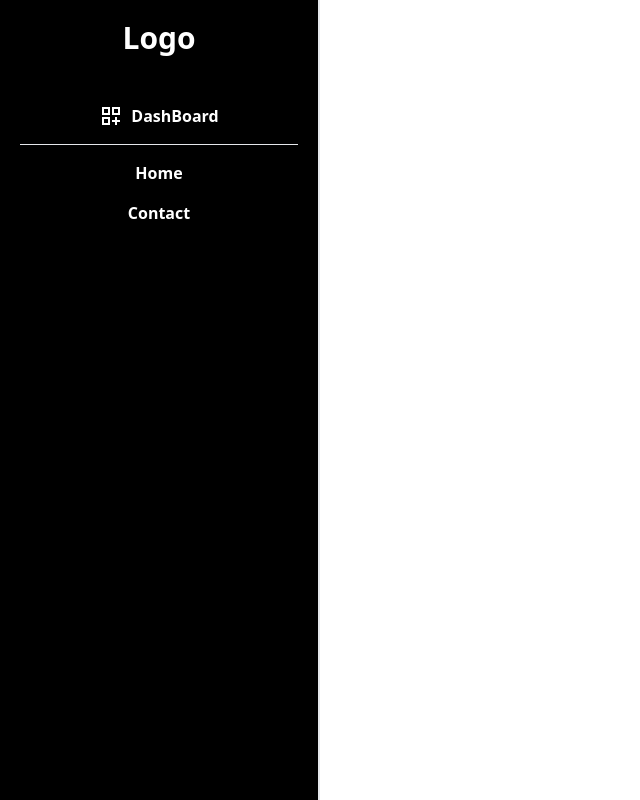
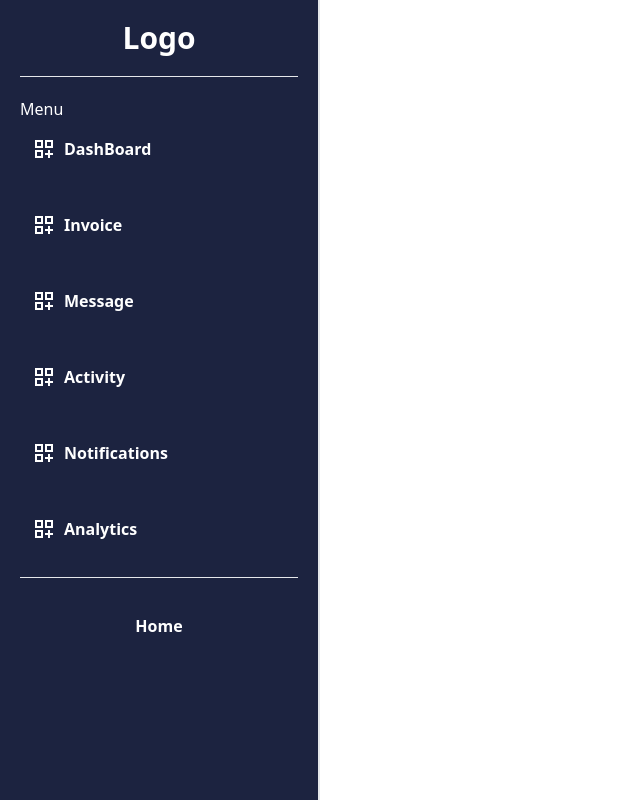
Before and after one commit to Mdforidulislam/winbdClient, a React (Vite) app: page /adminDashboard in a window 1280 px wide. Shown: the whole page, without its empty margins (0-640 px from the left). Built offline with nearby package versions, Linux system fonts and the light colour scheme.

Commit message:
DashNav added

```diff
--- /dev/null
+++ b/src/Components/Shared/DashNav/DashNav.jsx
@@ -0,0 +1,87 @@
+import { NavLink } from "react-router-dom";
+import { MdOutlineDashboardCustomize } from "react-icons/md";
+
+const DashNav = () => {
+    return (
+        <div className="w-1/4 min-h-screen p-5 bg-[#1C2340] text-white border-r-2  ">
+            <div className="text-center text-3xl font-bold mb-5">
+                <h1>Logo</h1>
+
+            </div>
+
+            <hr className="mb-5" />
+
+
+
+            <h1 className="font-medium">Menu</h1>
+            <ul className=" menu space-y-5    ">
+
+
+                <li className=" ">
+                    <NavLink to={'/adminDashboard/MyDashboard'}>
+                        <div className="flex gap-2  font-bold hover:bg-blue-700 py-4  px-3 rounded-3xl">
+                            <MdOutlineDashboardCustomize className="text-2xl font-semibold" />
+                            <h1> DashBoard </h1>
+                        </div>
+                    </NavLink>
+                </li>
+                <li className=" ">
+                    <NavLink to={''}>
+                        <div className="flex gap-2  font-bold hover:bg-blue-700 py-4  px-3 rounded-3xl ">
+                            <MdOutlineDashboardCustomize className="text-2xl font-semibold" />
+                            <h1> Invoice </h1>
+                        </div>
+                    </NavLink>
+                </li>
+                <li className=" ">
+                    <NavLink to={''}>
+                        <div className="flex gap-2  font-bold hover:bg-blue-700 py-4  px-3 rounded-3xl ">
+                            <MdOutlineDashboardCustomize className="text-2xl font-semibold" />
+                            <h1> Message </h1>
+                        </div>
+                    </NavLink>
+                </li>
+                <li className=" ">
+                    <NavLink to={''}>
+                        <div className="flex gap-2  font-bold  hover:bg-blue-700 py-4  px-3 rounded-3xl">
+                            <MdOutlineDashboardCustomize className="text-2xl font-semibold" />
+                            <h1> Activity </h1>
+                        </div>
+                    </NavLink>
+                </li>
+                <li className=" ">
+                    <NavLink to={''}>
+                        <div className="flex items-center gap-2  font-bold hover:bg-blue-700 py-4  px-3 rounded-3xl ">
+                            <MdOutlineDashboardCustomize className="text-2xl font-semibold" />
+                            <h1> Notifications </h1>
+                        </div>
+                    </NavLink>
+                </li>
+                <li className=" ">
+                    <NavLink to={''}>
+                        <div className="flex gap-2  font-bold hover:bg-blue-700 py-4  px-3 rounded-3xl ">
+                            <MdOutlineDashboardCustomize className="text-2xl font-semibold" />
+                            <h1> Analytics </h1>
+                        </div>
+                    </NavLink>
+                </li>
+
+                <hr className="" />
+
+                <li className=" ">
+                    <NavLink to={'/'}>
+                        <div className="flex gap-2 justify-center items-center font-bold hover:bg-blue-700 py-4  px-3 rounded-3xl ">
+
+                            <h1>Home</h1>
+                        </div>
+                    </NavLink>
+                </li>
+
+
+            </ul>
+
+        </div>
+    );
+};
+
+export default DashNav;
--- a/src/DashBoard/AdminDashBoard/AdminDashBoard.jsx
+++ b/src/DashBoard/AdminDashBoard/AdminDashBoard.jsx
@@ -1,5 +1,5 @@
-import { NavLink, Outlet } from "react-router-dom";
-import { MdOutlineDashboardCustomize } from "react-icons/md";
+import { Outlet } from "react-router-dom";
+import DashNav from "../../Components/Shared/DashNav/DashNav";
 
 const AdminDashboard = () => {
     return (
@@ -7,48 +7,7 @@ const AdminDashboard = () => {
             <div className=" flex justify-center items-center  ">
 
 
-                <div className="w-1/4 min-h-screen p-5 bg-black text-white border-r-2  ">
-                    <div className="text-center text-3xl font-bold mb-12">
-                        <h1>Logo</h1>
-
-                    </div>
-
-
-
-
-                    <ul className=" menu space-y-4   ">
-
-
-                        <li className=" ">
-                            <NavLink to={'/adminDashboard/MyDashboard'}>
-                                <div className="flex gap-2 justify-center items-center font-bold ">
-                                    <MdOutlineDashboardCustomize className="text-2xl font-semibold" />
-                                    <h1> DashBoard </h1>
-                                </div>
-                            </NavLink>
-                        </li>
-
-                        <hr />
-
-                        <li className=" ">
-                            <NavLink to={'/'}>
-                                <div className="flex gap-2 justify-center items-center font-bold ">
-
-                                    <h1>Home</h1>
-                                </div>
-                            </NavLink>
-                        </li>
-                        <li className=" ">
-                            <NavLink to={'/'}>
-                                <div className="flex gap-2 justify-center items-center font-bold ">
-                                    <h1>Contact</h1>
-                                </div>
-                            </NavLink>
-                        </li>
-
-                    </ul>
-
-                </div>
+                <DashNav />
                 <div className="w-3/4 ">
                     <Outlet></Outlet>
 
```
